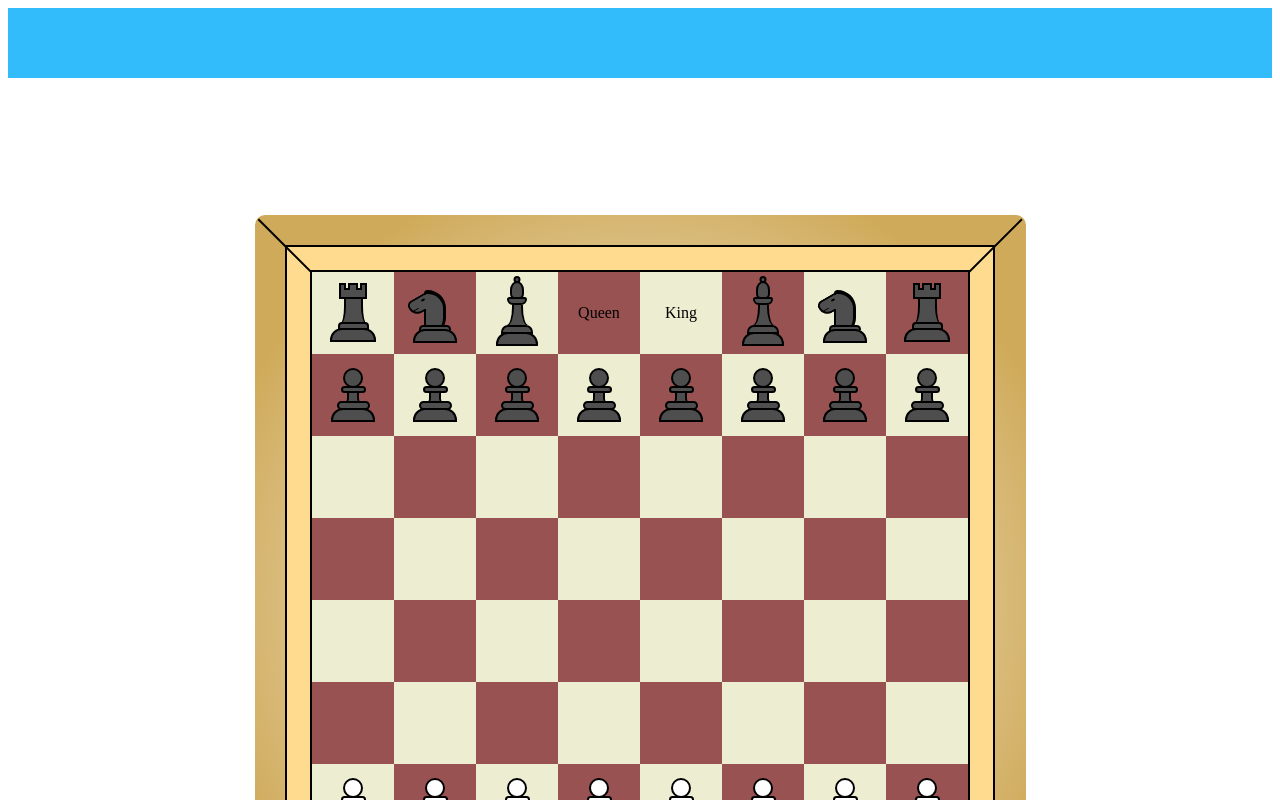
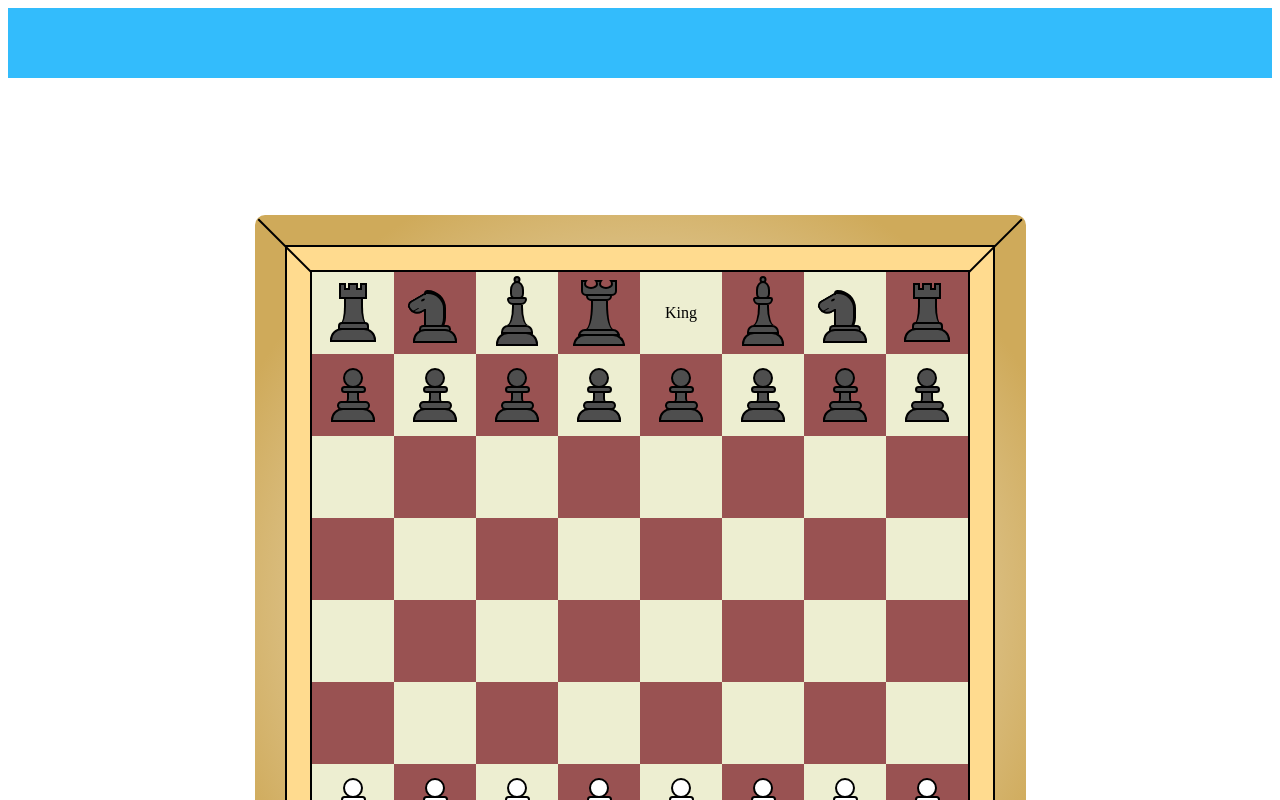
Before and after one commit to MrAminHasanov/React-Chees, a React (Create React App) app: page / in a window 1280 px wide. Shown: the top 800 px of the page. Built offline with nearby package versions, Linux system fonts and the light colour scheme.

Commit message:
created queen visual

```diff
--- a/src/component/Body/Table/TableContent/Square/Figures/Queen/Queen.jsx
+++ b/src/component/Body/Table/TableContent/Square/Figures/Queen/Queen.jsx
@@ -1,9 +1,21 @@
+import classNames from 'classnames';
 import c from './Queen.module.scss';
 
 function Queen() {
   return (
-    <div className={c.component}>Queen</div>
-  )
+    <div className={c.component}>
+      <div className={c.top}>
+      </div>
+      <div className={c.cap}></div>
+      <div className={c.topRounde}></div>
+      <div className={c.body}>
+        <div className={classNames(c.leftRounde, c.rounde)}></div>
+        <div className={c.midle}></div>
+        <div className={classNames(c.rightRounde, c.rounde)}></div>
+      </div>
+      <div className={c.bottomRounde}></div>
+      <div className={c.bottom}></div>
+    </div >)
 }
 
 export default Queen
--- a/src/component/Body/Table/TableContent/Square/Figures/Queen/Queen.module.scss
+++ b/src/component/Body/Table/TableContent/Square/Figures/Queen/Queen.module.scss
@@ -0,0 +1,129 @@
+.component {
+    display: flex;
+    flex-direction: column;
+    align-items: center;
+    cursor: pointer;
+    transform: translateY(-2px);
+    --borderColor: rgb(0, 0, 0);
+
+    &>* {
+        border: 2px solid var(--borderColor);
+        background-color: var(--figureColor);
+    }
+
+    .cap {
+        height: 2px;
+        position: absolute;
+        border: none;
+        width: 100%;
+        background-color: var(--squareColor);
+        top: 2px;
+        z-index: 3;
+    }
+
+    .top {
+        width: 32px;
+        height: 12px;
+        transform: translateY(4px);
+
+        &::before {
+            content: " ";
+            background-color: var(--squareColor);
+            width: 10px;
+            height: 8px;
+            border-radius: 50%;
+            position: absolute;
+            left: 1px;
+            top: -3px;
+            border: 2px solid black;
+            border-top: transparent;
+        }
+
+        &::after {
+            border: 2px solid black;
+            border-top: transparent;
+            content: " ";
+            background-color: var(--squareColor);
+            width: 10px;
+            height: 8px;
+            border-radius: 50%;
+            position: absolute;
+            left: 30px;
+            transform: translateX(-100%);
+            top: -3px;
+        }
+
+        border-bottom-left-radius:5px;
+        border-bottom-right-radius:5px;
+    }
+
+    .topRounde {
+        transform: translateY(2px);
+        width: 22px;
+        border-top-left-radius: 4px;
+        border-top-right-radius: 4px;
+        border-bottom-left-radius: 10px;
+        border-bottom-right-radius: 10px;
+        height: 3px;
+    }
+
+    .body {
+        overflow: hidden;
+        display: flex;
+        transform: translateY(2px);
+        justify-content: space-evenly;
+        border: none;
+        height: 28px;
+        background-color: transparent;
+        position: relative;
+
+        .midle {
+            width: 27px;
+            background-color: var(--figureColor);
+            height: 100%;
+        }
+
+        .rounde {
+            position: absolute;
+            z-index: 1;
+            width: 6px;
+            height: 100%;
+            background-color: var(--squareColor);
+            border-bottom: 1px solid var(--borderColor);
+        }
+
+        --distance:-1px;
+        --top:0px;
+        --bottomRadiuse:90%;
+
+        .leftRounde {
+            top: var(--top);
+            left: var(--distance);
+            border-right: 2px solid var(--borderColor);
+            border-bottom-right-radius: var(--bottomRadiuse);
+        }
+
+        .rightRounde {
+            top: var(--top);
+            right: var(--distance);
+            border-left: 2px solid var(--borderColor);
+            border-bottom-left-radius: var(--bottomRadiuse);
+        }
+    }
+
+    .bottomRounde {
+        --borderRadiuse: 7px;
+        border-top-left-radius: var(--borderRadiuse);
+        border-top-right-radius: var(--borderRadiuse);
+        width: 38px;
+        height: 3px;
+        transform: translateY(2px);
+    }
+
+    .bottom {
+        width: 48px;
+        height: 8px;
+        border-top-right-radius: 12px;
+        border-top-left-radius: 12px;
+    }
+}
```
